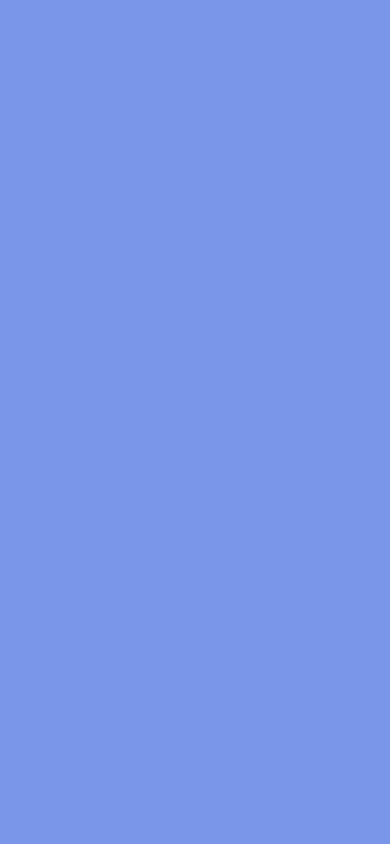
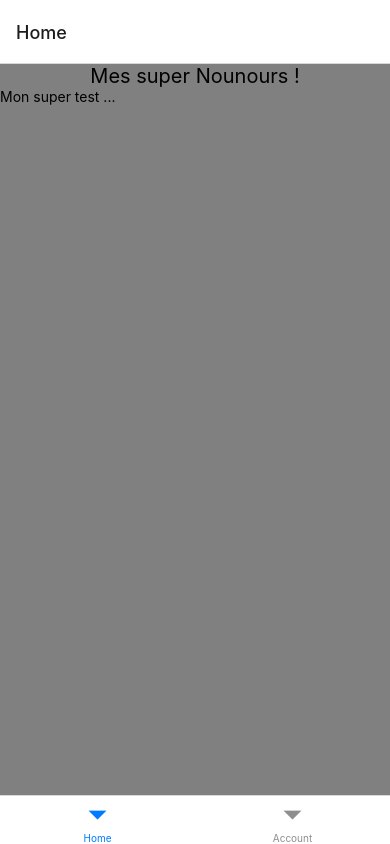
Before and after one commit to thomas-dsm/AppConcession-DASILVAMENDONCALEMETAYER, a React Native app: screen /Home in a window 390 px wide. Built offline with nearby package versions, Linux system fonts and the light colour scheme.

Commit message:
Amélioration du menu

```diff
--- a/App.js
+++ b/App.js
@@ -10,7 +10,9 @@ export default function App() {
       <>
         <SafeAreaView style={styles.topSafeArea}/>
         <SafeAreaView style={styles.mainSafeArea}>
-
+        <Navigation>
+            <HomeScreen/>
+</Navigation>
         </SafeAreaView>
       </>
   );
@@ -19,10 +21,10 @@ export default function App() {
 const styles = StyleSheet.create({
   mainSafeArea: {
     flex: 1,
-    backgroundColor: "#7a96e9"
+    //backgroundColor: "#7a96e9"
   },
   topSafeArea: {
     flex: 0,
-    backgroundColor: 'darksalmon'
+    //backgroundColor: 'darksalmon'
   }
 });
--- a/navigation/Navigation.tsx
+++ b/navigation/Navigation.tsx
@@ -3,20 +3,33 @@ import HomeScreen from "../screens/HomeSreen";
 import AccountScreen from "../screens/AccountScreen";
 import {createBottomTabNavigator} from "@react-navigation/bottom-tabs";
 
+import { FontAwesomeIcon } from '@fortawesome/react-fontawesome';
+import { faHome, faUser } from '@fortawesome/free-solid-svg-icons';
+
 export default function Navigation() {
     const BottomTabNavigator = createBottomTabNavigator();
     return (
+
         <NavigationContainer>
             <BottomTabNavigator.Navigator initialRouteName="Home">
-                <BottomTabNavigator.Screen name="Home" component={HomeScreen}
-                                           options={{
-                                               title: 'Home',
-                                           }}/>
-                <BottomTabNavigator.Screen name="Settings" component={AccountScreen}
-                                           options={{
-                                               title: 'Settings',
-                                           }}/>
+                <BottomTabNavigator.Screen
+                    name="Home"
+                    component={HomeScreen}
+                    options={{
+                        title: 'Home',
+                        //tabBarIcon: () => <FontAwesomeIcon icon={faHome} />,
+                    }}
+                />
+                <BottomTabNavigator.Screen
+                    name="Account"
+                    component={AccountScreen}
+                    options={{
+                        title: 'Account',
+                        //tabBarIcon: () => <FontAwesomeIcon icon={faUser} />,
+                    }}
+                />
             </BottomTabNavigator.Navigator>
         </NavigationContainer>
-    )
+
+)
 }
--- a/package.json
+++ b/package.json
@@ -10,6 +10,9 @@
   },
   "dependencies": {
     "@expo/webpack-config": "^18.0.1",
+    "@fortawesome/fontawesome-svg-core": "^6.4.0",
+    "@fortawesome/free-solid-svg-icons": "^6.4.0",
+    "@fortawesome/react-fontawesome": "^0.2.0",
     "@react-navigation/bottom-tabs": "^6.5.7",
     "@react-navigation/native": "^6.1.6",
     "expo": "~48.0.15",
@@ -18,6 +21,7 @@
     "react-dom": "18.2.0",
     "react-native": "0.71.8",
     "react-native-gesture-handler": "~2.9.0",
+    "react-native-safe-area-context": "4.5.0",
     "react-native-web": "~0.18.10"
   },
   "devDependencies": {
--- a/screens/AccountScreen.tsx
+++ b/screens/AccountScreen.tsx
@@ -12,9 +12,8 @@ export default function AcountScreen() {
 
 const styles = StyleSheet.create({
     container: {
-        marginTop : 50,
         flex: 1,
-        backgroundColor: "red",
+        backgroundColor: "grey",
     },
     centered: {
         alignItems: "center"
--- a/screens/HomeSreen.tsx
+++ b/screens/HomeSreen.tsx
@@ -12,7 +12,6 @@ export default function HomeScreen() {
 
 const styles = StyleSheet.create({
     container: {
-        marginTop : 50,
         flex: 1,
         backgroundColor: "grey",
     },
```
Also changed, not shown: 1 other file (tests, documents, lock files or other folders).
